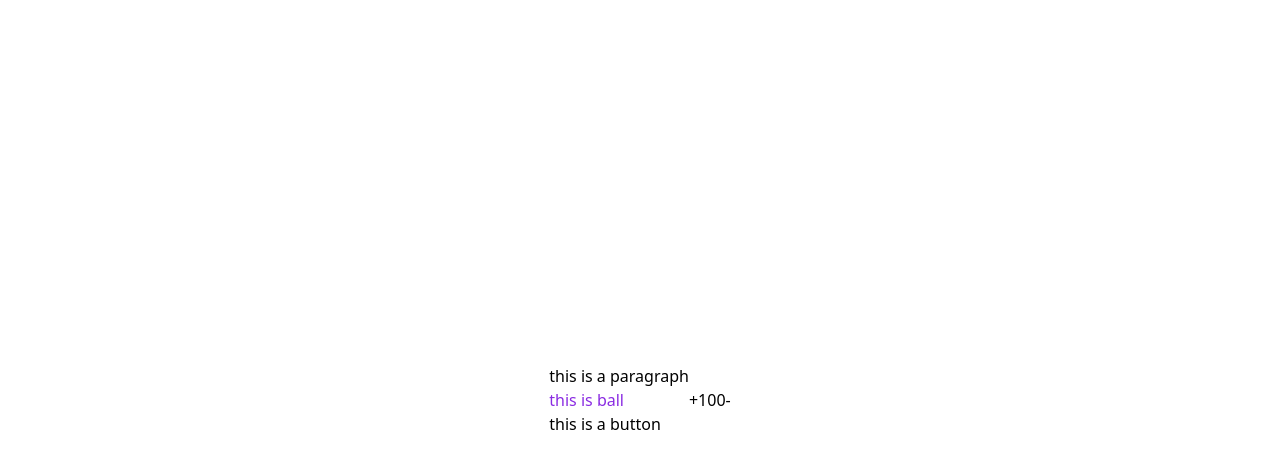
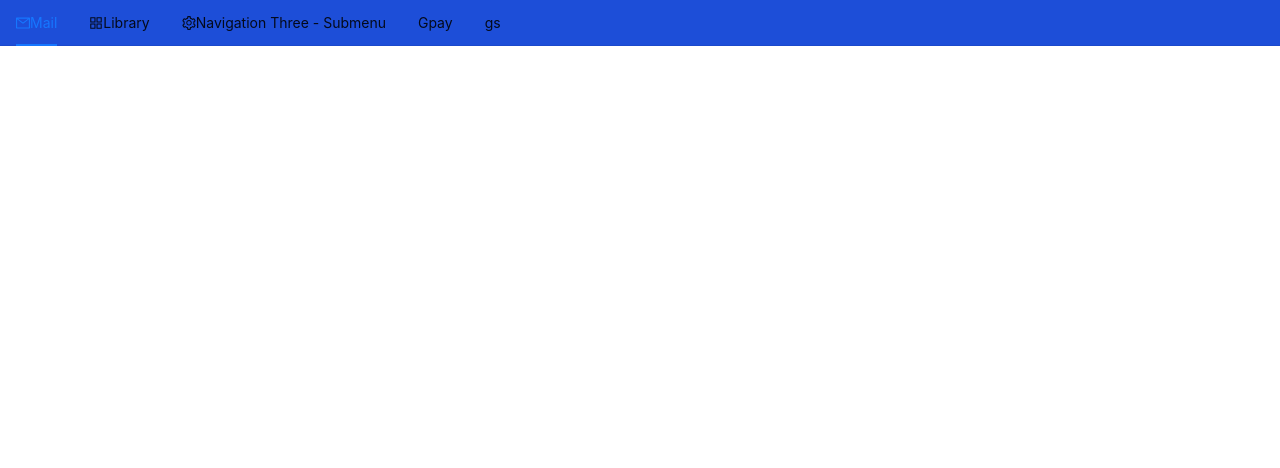
Before and after one commit to sselvaorg/GameBang, a React app: page /todo in a window 1280 px wide. Shown: the top 468 px of the page. Built offline with nearby package versions, Linux system fonts and the light colour scheme; the HTML template or start-up script is replaced by a standard one.

Commit message:
completed hooks

```diff
--- a/package.json
+++ b/package.json
@@ -13,19 +13,21 @@
     "antd": "^5.20.6",
     "react": "^18.3.1",
     "react-dom": "^18.3.1",
-    "react-router-dom": "^6.26.2",
-    "tailwindcss": "^3.4.13"
+    "react-router-dom": "^6.26.2"
   },
   "devDependencies": {
     "@eslint/js": "^9.9.0",
     "@types/react": "^18.3.3",
     "@types/react-dom": "^18.3.0",
     "@vitejs/plugin-react-swc": "^3.5.0",
+    "autoprefixer": "^10.4.20",
     "eslint": "^9.9.0",
     "eslint-plugin-react": "^7.35.0",
     "eslint-plugin-react-hooks": "^5.1.0-rc.0",
     "eslint-plugin-react-refresh": "^0.4.9",
     "globals": "^15.9.0",
+    "postcss": "^8.4.47",
+    "tailwindcss": "^3.4.13",
     "vite": "^5.4.1"
   }
 }
--- /dev/null
+++ b/postcss.config.cjs
@@ -0,0 +1,6 @@
+module.exports={
+    plugins:{
+        tailwindcss :{},
+        autoprefixer :{}
+    },
+}
--- a/src/Components/NavBar.jsx
+++ b/src/Components/NavBar.jsx
@@ -49,7 +49,7 @@ function NavBar() {
           Gpay
         </a>
       </Menu.Item>
-      <Menu.Item className="text-white text-3xl " >
+      <Menu.Item className="text-white " >
         gs
       </Menu.Item>
     </Menu>
--- a/src/Pages/Home.jsx
+++ b/src/Pages/Home.jsx
@@ -5,7 +5,7 @@ function Home(){
     return(
         <>
             <NavBar/>
-            <h1 className="text-white" >header</h1>
+            <h1 className="text-white">header</h1>
         </>
     )
 }
--- a/src/Pages/Todo.jsx
+++ b/src/Pages/Todo.jsx
@@ -1,51 +1,13 @@
 import { Flex } from "antd";
 import React from "react";
 import { useState } from "react";
+import NavBar from "../Components/NavBar";
 
 function Todo(){
-
-    // const handleChange=(e)=>{
-    //     console.log(e.target.innerText)
-    // }
-
-    const handleClick2=(value)=>{
-        console.log(`thanks for the change ${value}`)
-    }
-
-    const [count,setCount] = useState(100)
-    const [int,setInt] = useState(1)
-
-    function handleInc(){
-        setCount((precount)=>{return precount + 1})
-    }
-
-    function handleDec(){
-        setCount((precount)=>{return precount - 1})
-    }
-    const name = ['alphabet','ball','catcher']
-    function handleName(){
-        setInt((int)=> {return int = Math.floor(Math.random()*3)})
-    }
-
     return(
-        <div style={{display:'flex',
-        width:'100vw',
-        height:'100vh',
-        alignItems: 'center',
-        justifyContent:'center'}}>
-        <div>
-            <p onDoubleClick={()=>handleClick2('selva')} >this is a paragraph</p>
-            <div style={{color:'blueviolet' }}>this is {name[int]}</div>
-            { /*using anonymous function */ }
-            <button onClick={()=>handleName()}>this is a button</button>
-        </div>
-        <div>
-            <button onClick={handleInc} >+</button>
-            <span>{count}</span>
-            <button onClick={handleDec} >-</button>
-            </div>
-        </div>
-
+        <>
+        <NavBar/>
+        </>
     )
 }
 export default Todo;
--- a/tailwind.config.js
+++ b/tailwind.config.js
@@ -1,6 +1,6 @@
 /** @type {import('tailwindcss').Config} */
 export default {
-  content: ['./src//*.{js,jsx,ts,tsx}', './index.html'],
+  content: ['./src/**/*.{js,jsx,ts,tsx}', './index.html'],
   theme: {
     extend: {},
   },
```
Also changed, not shown: 2 other files (tests, documents, lock files or other folders).
